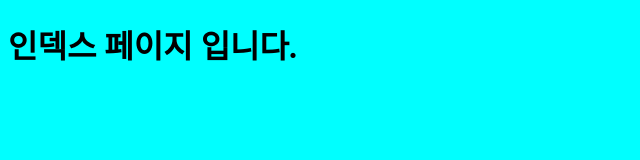
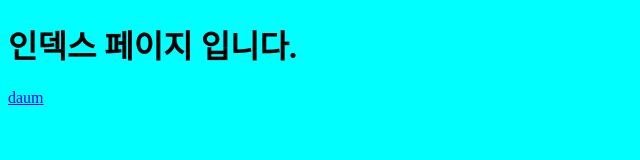
Before and after one commit to unam90/MyRepo, a plain HTML site: page index.html in a window 1280 px wide. Shown: the full height of the page, 0-640 px from the left. Drawn offline with Linux system fonts and the light colour scheme.

Commit message:
daum link added

```diff
--- a/index.html
+++ b/index.html
@@ -14,5 +14,6 @@
 </head>
 <body>
     <h1>인덱스 페이지 입니다.</h1>
+    <a href="https://daum.net">daum</a>
 </body>
 </html>
```
